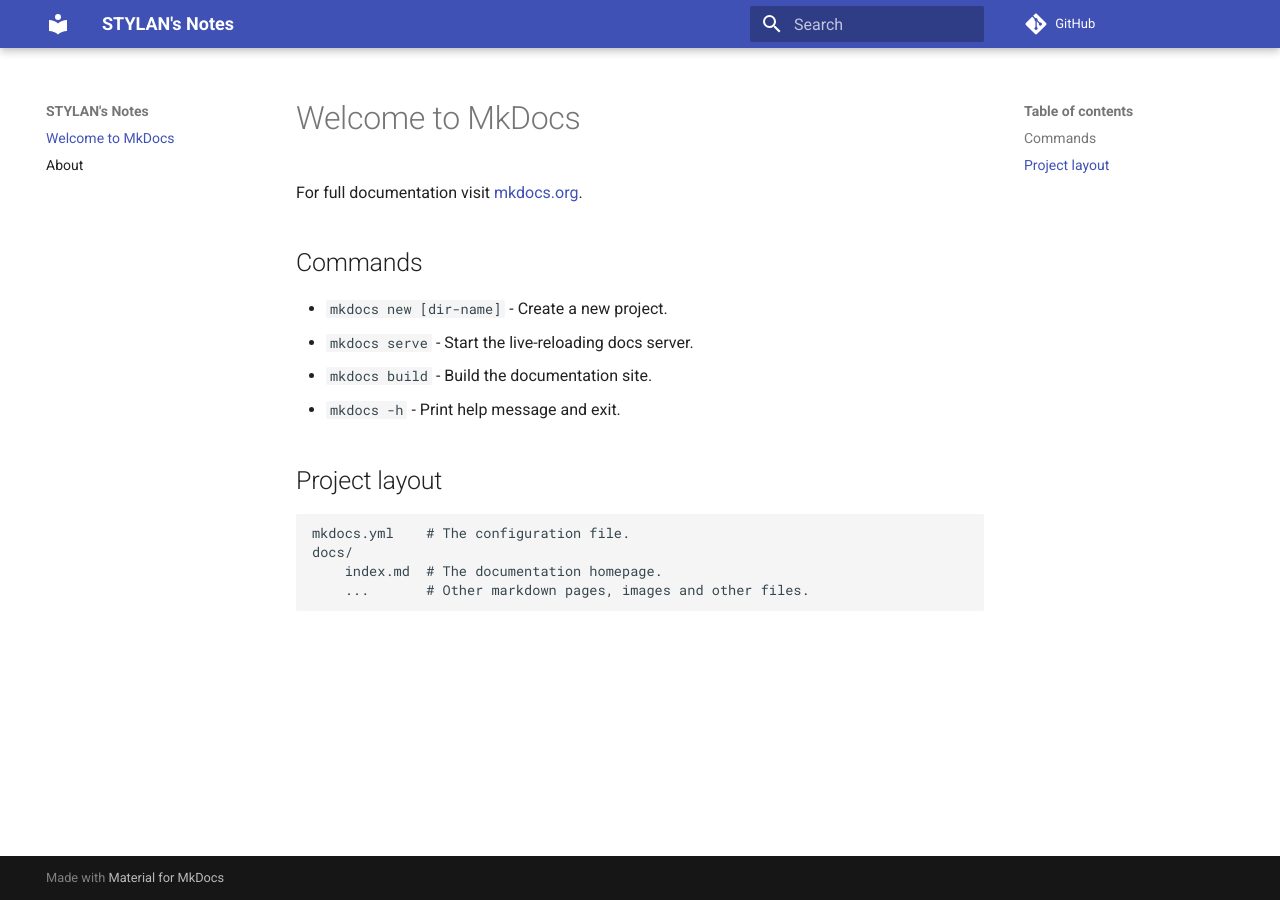
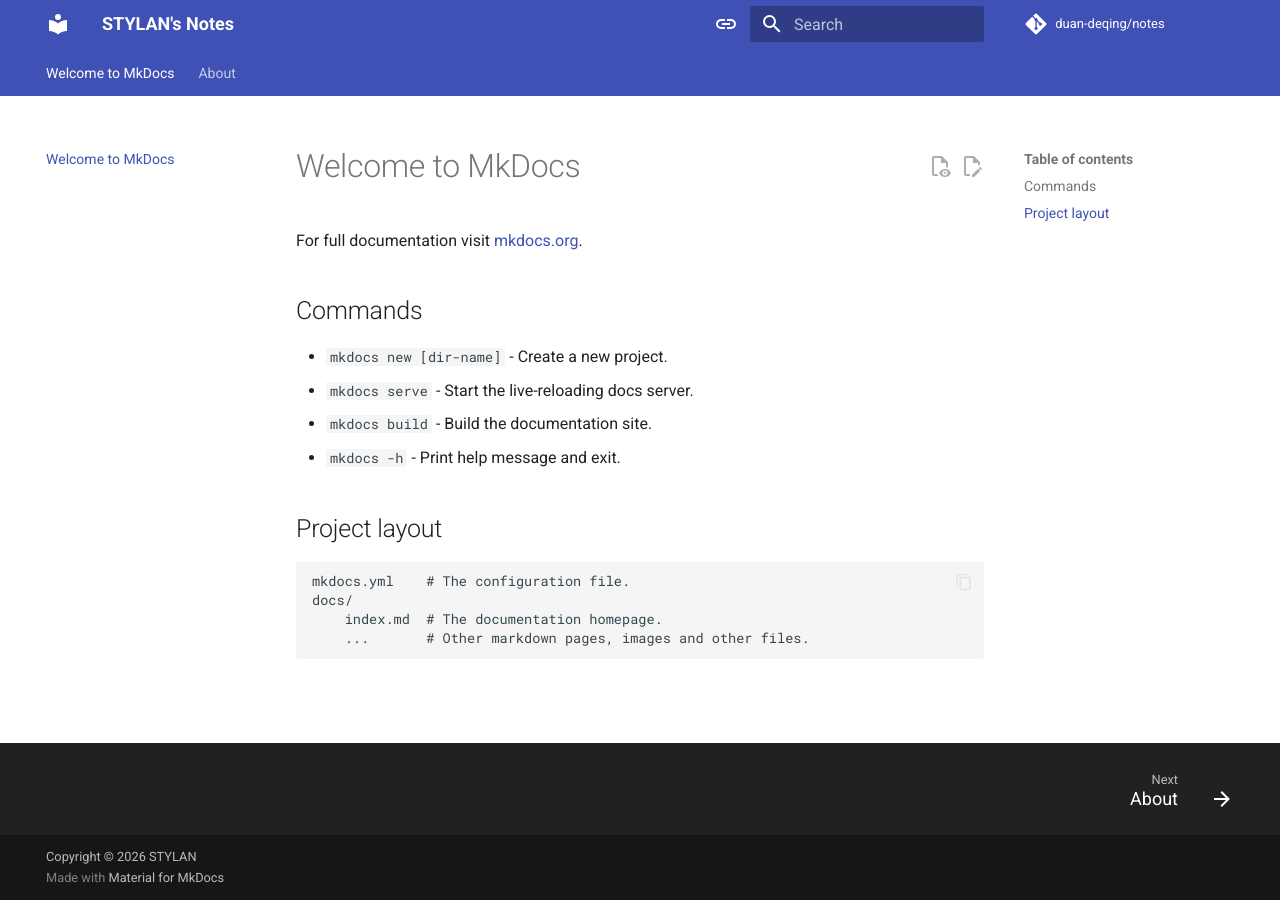
Before and after one commit to duan-deqing/notes, an MkDocs documentation site: the page built from docs/index.md, in a window 1280 px wide. Built offline with MkDocs 1.6.1 and Material for MkDocs 9.7.7, drawn with Linux system fonts in a browser that asks for light colours; comment, search, counter and statistics services are not loaded.

```diff
--- a/mkdocs.yml
+++ b/mkdocs.yml
@@ -1,6 +1,78 @@
+# Project information 项目信息
+site_name: STYLAN's Notes
+site_url: https://duan-deqing.github.io/notes/
+site_author: duan-deqing
+site_description: >-
+  我的学习笔记
+
+# Repository 仓库
+repo_name: duan-deqing/notes
 repo_url: https://github.com/duan-deqing/notes
 
-site_name: STYLAN's Notes
-site_url: https://duan-deqing.github.io/notes/
+# Copyright
+copyright: Copyright &copy; 2026 STYLAN
+
+# configuration 配置
 theme:
   name: material
+
+  features:
+    - content.action.edit
+    - content.action.view
+    - content.code.annotate
+    - content.code.copy
+    # - content.code.select
+    # - content.footnote.tooltips
+    # - content.tabs.link
+    - content.tooltips
+    # - header.autohide
+    # - navigation.expand
+    - navigation.footer
+    - navigation.indexes
+    # - navigation.instant
+    # - navigation.instant.prefetch
+    # - navigation.instant.progress
+    # - navigation.prune
+    - navigation.sections
+    - navigation.tabs
+    # - navigation.tabs.sticky
+    - navigation.top
+    - navigation.tracking
+    - search.highlight
+    - search.share
+    - search.suggest
+    - toc.follow
+    # - toc.integrate
+  palette:
+    - media: "(prefers-color-scheme)"
+      toggle:
+        icon: material/link
+        name: 切换至浅色模式
+    - media: "(prefers-color-scheme: light)"
+      scheme: default
+      primary: indigo
+      accent: indigo
+      toggle:
+        icon: material/toggle-switch
+        name: 切换至深色模式
+    - media: "(prefers-color-scheme: dark)"
+      scheme: slate
+      primary: black
+      accent: indigo
+      toggle:
+        icon: material/toggle-switch-off
+        name: Switch to system preference
+  # 字体设置
+  font:
+    text: Roboto
+    code: Roboto Mono
+  # 浏览器图标
+  favicon: assets/favicon.png
+  # # logo
+  # icon:
+  #   logo: logo
+
+# Extensions 扩展
+markdown_extensions:
+
+nav:
```
Also changed, not shown: 1 other file.
